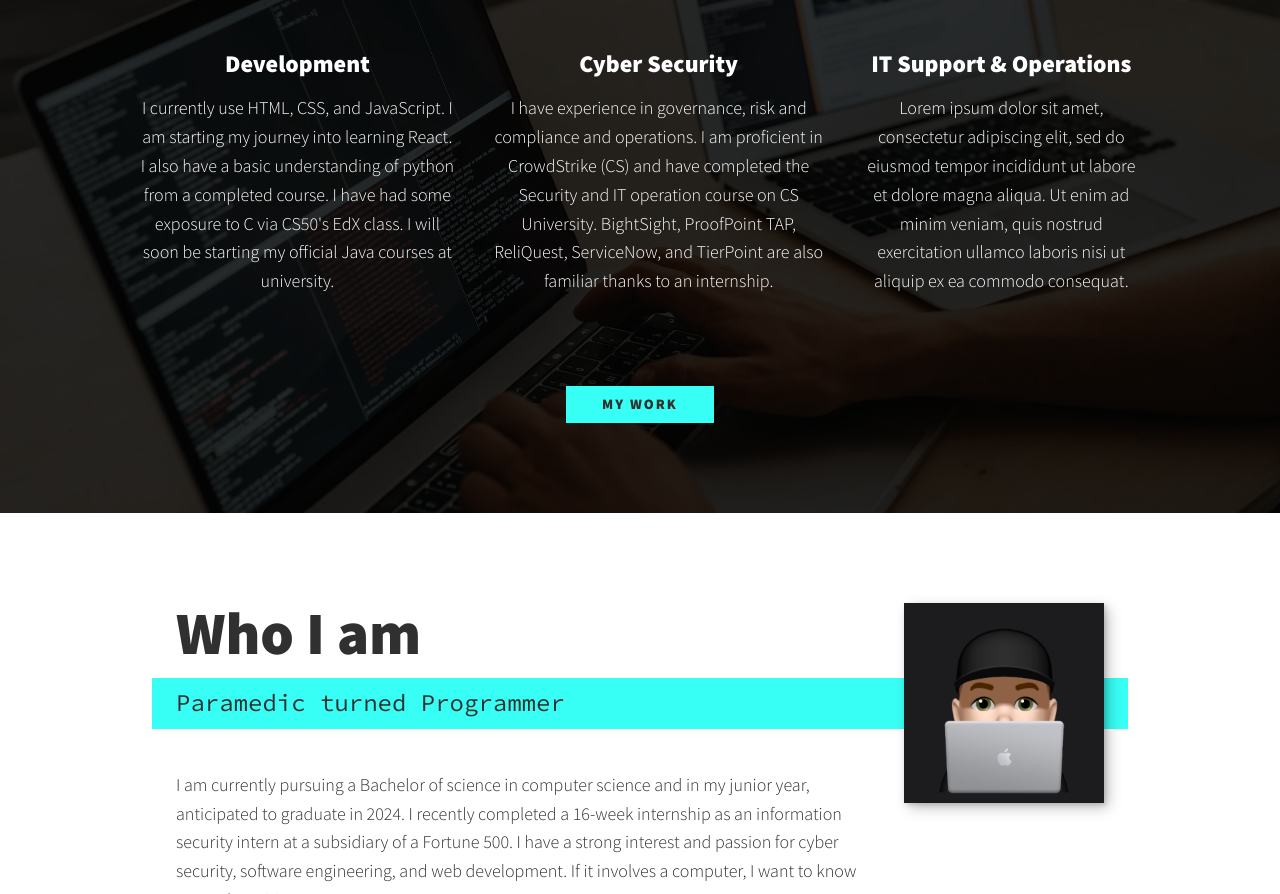
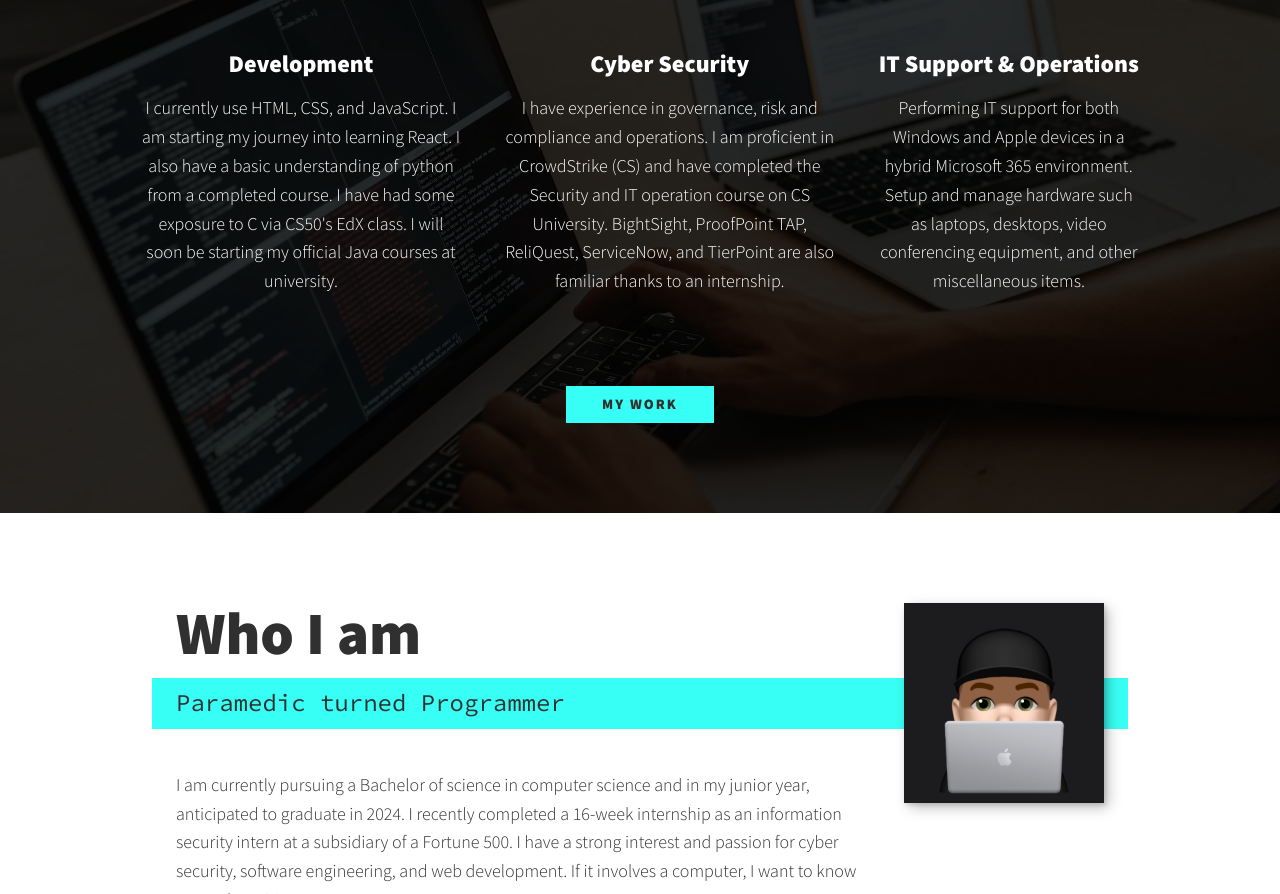
Before and after one commit to Sonicizslow/Personal-Site-Tanner-Miller, a plain HTML site: page index.html in a window 1280 px wide. Shown: the part 817-1711 px from the top of the page. Drawn offline with Linux system fonts and the light colour scheme.

Commit message:
Added description text

```diff
--- a/index.html
+++ b/index.html
@@ -62,7 +62,7 @@
 
                 <div class="service">
                     <h3>IT Support & Operations</h3>
-                    <p>Lorem ipsum dolor sit amet, consectetur adipiscing elit, sed do eiusmod tempor incididunt ut labore et dolore magna aliqua. Ut enim ad minim veniam, quis nostrud exercitation ullamco laboris nisi ut aliquip ex ea commodo consequat.</p>
+                    <p>Performing IT support for both Windows and Apple devices in a hybrid Microsoft 365 environment. Setup and manage hardware such as laptops, desktops, video conferencing equipment, and other miscellaneous items.</p>
                 </div> <!-- / Service -->
             </div> <!-- / services -->
 
```
